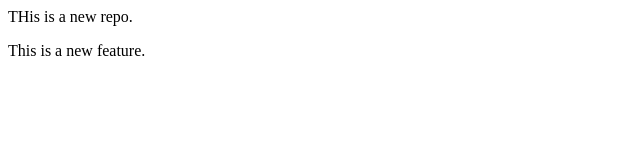
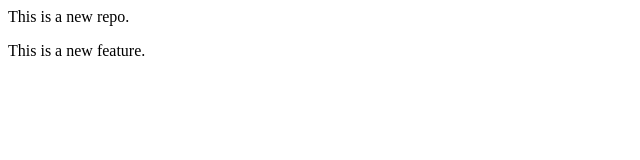
Before and after one commit to omkarmaurya-iitb/localrepo, a plain HTML site: page index.html in a window 1280 px wide. Shown: the full height of the page, 0-640 px from the left. Drawn offline with Linux system fonts and the light colour scheme.

Commit message:
Fix Grammar

```diff
--- a/index.html
+++ b/index.html
@@ -1,2 +1,2 @@
-<p>THis is a new repo.</p>
+<p>This is a new repo.</p>
 <p>This is a new feature.</p>
```
